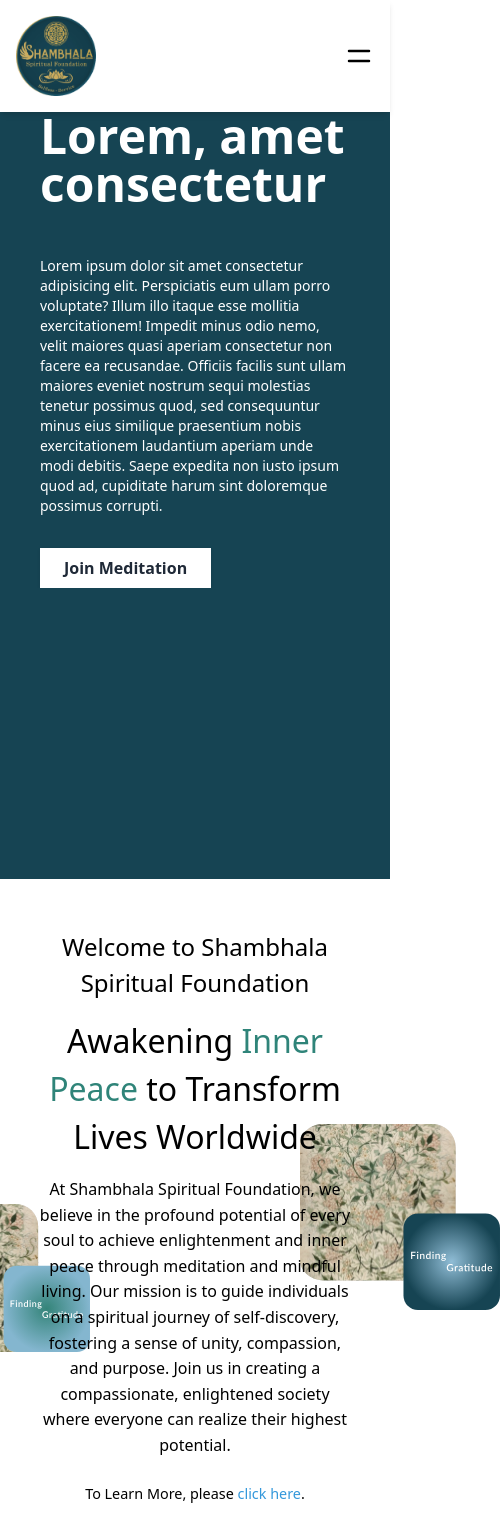
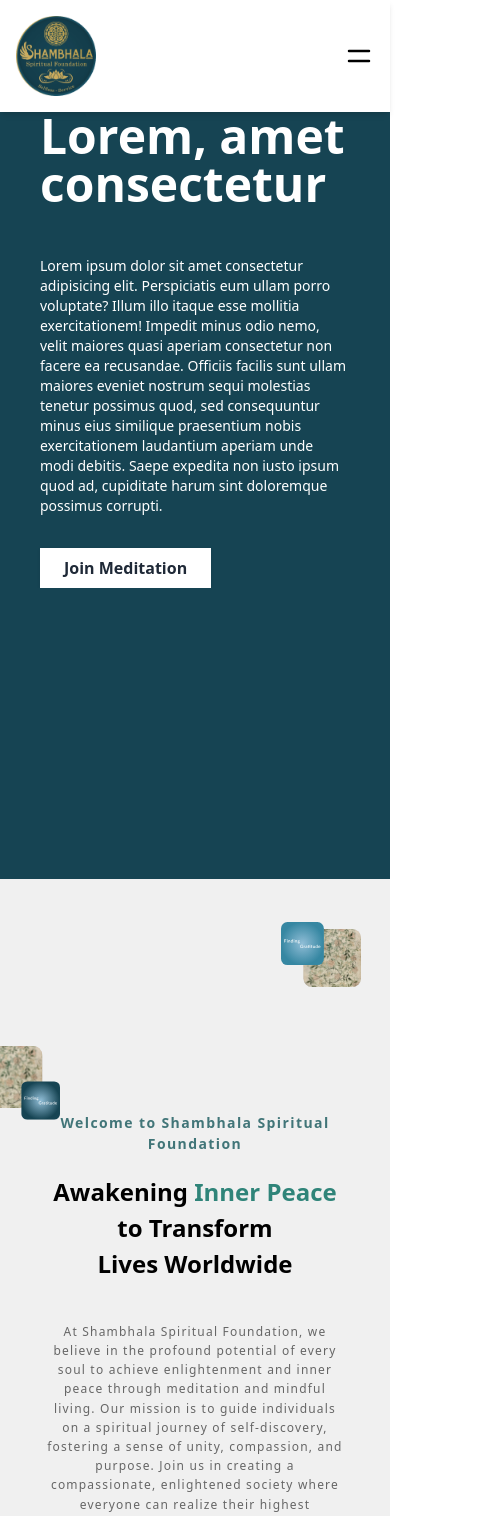
Before and after one commit to nidhirk2020/mercari_frontend, a React (Vite) app: page / in a window 390 px wide. Shown: the top 1516 px of the page, 500 px wide, since content can reach past the window. Built offline with nearby package versions, Linux system fonts and the light colour scheme.

Commit message:
shambhala components

```diff
--- a/src/Components/Home/ShambhalaComponent.jsx
+++ b/src/Components/Home/ShambhalaComponent.jsx
@@ -1,22 +1,26 @@
 import React from 'react';
+import '../Styles/ShambhalaComponent.css'; // Import the CSS file
 import box1 from '../../assets/box1.svg';
 import box2 from '../../assets/box2.svg';
 import box3 from '../../assets/box3.svg';
 
 const ShambhalaComponent = () => {
   return (
-    <div style={{ position: 'relative', display: 'flex', justifyContent: 'center', alignItems: 'center', height: '80vh' }}>
-      {/* Main Content Container */}
-      <div style={{ width: '80%', maxWidth: '733px', textAlign: 'center', position: 'relative', zIndex: 1 }}>
-        <h2 style={{ fontSize: '1.5rem', marginBottom: '1rem' }}>Welcome to Shambhala Spiritual Foundation</h2>
-        <h1 style={{ fontSize: '2rem', marginBottom: '1rem' }}>
-          Awakening <span style={{ color: '#2F8479' }}>Inner Peace</span> to Transform Lives Worldwide
+    <div className="shambhala-container">
+      <div className="shambhala-inner">
+
+        <div className="shambhala-content">
+          <h4 style={{ letterSpacing: '0.10em', marginBottom: '0.25rem', color: '#417578', fontWeight: '600', marginTop: '200px' }}>
+            Welcome to Shambhala Spiritual Foundation
+          </h4>
+          <h1 className='second-heading' style={{ marginBottom: '1rem', fontWeight: '600' }}>
+            Awakening <span style={{ color: '#2F8479' }}>Inner Peace</span> to Transform <br /> Lives Worldwide
           </h1>
-        <p style={{ fontSize: '1rem', lineHeight: '1.6', marginBottom: '1.5rem' }}>
+          <p style={{ lineHeight: '1.6', letterSpacing: '0.10em', marginBottom: '1.5rem', color: '#666', marginTop: '40px' }}>
             At Shambhala Spiritual Foundation, we believe in the profound potential of every soul to achieve enlightenment and inner peace through meditation and mindful living. Our mission is to guide individuals on a spiritual journey of self-discovery, fostering a sense of unity, compassion, and purpose. Join us in creating a compassionate, enlightened society where everyone can realize their highest potential.
           </p>
-        <p style={{ fontSize: '0.9rem' }}>
-          To Learn More, please <a href="#learn-more" style={{ color: '#3498db' }}>click here</a>.
+          <p>
+            To Learn More, please <a href="#learn-more" style={{ color: '#3498db', textDecoration: 'underline' }}>click here</a>.
           </p>
         </div>
 
@@ -24,22 +28,26 @@
         <img
           src={box1}
           alt="Box 1"
-        style={{ position: 'absolute', left: '300px', top: '50%', transform: 'translateY(-50%)', width: '200px' }}
+          className='box1'
+          style={{ position: 'absolute' }}
         />
 
         {/* Box 2 - Top Right of H1 */}
         <img
           src={box2}
           alt="Box 2"
-        style={{ position: 'absolute', right: '400px', top: '20%', width: '200px' }}
+          className='box2'
+          style={{ position: 'absolute' }}
         />
 
         {/* Box 3 - Bottom Right of Text */}
         <img
           src={box3}
           alt="Box 3"
-        style={{ position: 'absolute', right: '300px', bottom: '30%', width: '200px' }}
+          className='box3'
+          style={{ position: 'absolute' }}
         />
+      </div>
     </div>
   );
 }
--- a/src/Components/Pages/Home.jsx
+++ b/src/Components/Pages/Home.jsx
@@ -1,9 +1,10 @@
 import React from 'react';
 import CarouselComponent from '../Home/crousel';
+import ShambhalaComponent from '../Home/ShambhalaComponent';
 import ImageTextComponent from '../Home/ImageTextComponent';
 import Slider from '../Home/slider';
-import Resource from '../Home/resource';
-import ShambhalaComponent from '../Home/ShambhalaComponent';
+// import Resource from '../Home/resource';
+
 const Home = () => {
   return (
     <div>
@@ -12,7 +13,7 @@
       <ShambhalaComponent/>
       <ImageTextComponent/>
       <Slider/>
-      <Resource/>
+      {/* <Resource/> */}
     </div>
   );
 };
--- /dev/null
+++ b/src/Components/Styles/ShambhalaComponent.css
@@ -0,0 +1,261 @@
+/* ShambhalaComponent.css */
+.shambhala-container {
+    width: 100%;
+    display: flex;
+    justify-content: center;
+    align-items: center;
+    height: 600px;
+    background-color: #f0f0f0;
+}
+
+.shambhala-inner {
+    width: 1440px;
+    height: 600px;
+    position: relative;
+    text-align: center;
+    margin-bottom: 100px;
+}
+
+.second-heading {
+    font-size: 32px;
+    font-weight: 800;
+}
+
+.shambhala-content {
+    width: 100%;
+    max-width: 60%;
+    margin: 0 auto;
+    position: relative;
+    z-index: 1;
+    padding: 0 20px;
+}
+
+.shambhala-inner {
+    max-width: 85%;
+    height: 500px; /* Reduce height for 1024px frame */
+  }
+
+  .box1 {
+    width: 200px;
+    left: 30px;
+    top: 90%;
+    transform: translateY(-50%);
+}
+
+.box2 {
+    width: 200px;
+    right: 140px;
+    top: 90px;
+}
+
+.box3 {
+    width: 200px;
+    right: 5px;
+    bottom: 10%;
+    top: 90%;
+}
+
+
+@media (min-width:1440px) {
+    .shambhala-inner {
+        max-width: 85%;
+        height: 500px; /* Reduce height for 1024px frame */
+      }
+
+      .box1 {
+        width: 200px;
+        left: 30px;
+        top: 90%;
+        transform: translateY(-50%);
+    }
+
+    .box2 {
+        width: 200px;
+        right: 140px;
+        top: 90px;
+    }
+
+    .box3 {
+        width: 200px;
+        right: 5px;
+        bottom: 10%;
+        top: 90%;
+    }
+
+}
+
+/* Responsive Styling */
+@media (max-width: 1024px) {
+    .shambhala-inner {
+      max-width: 85%;
+      height: 400px; /* Reduce height for 1024px frame */
+      margin-bottom: 300px;
+    }
+
+    .shambhala-container {
+        height: 550px;
+    }
+
+    .shambhala-content {
+      max-width: 70%;
+      margin-bottom: 200px;
+    }
+
+    .shambhala-content h4 {
+      margin-top: 50px;
+      font-size: 14px;
+      font-weight: 600;
+    }
+
+    .shambhala-content h1 {
+      font-size: 32px;
+    }
+
+    .shambhala-content p {
+      font-size: 14px;
+    }
+
+    /* Adjusting position and size for each box */
+    .box1 {
+        width: 150px;
+        left: -30px;
+        top: 110%;
+        transform: translateY(-50%);
+    }
+
+    .box2 {
+        width: 150px;
+        right: 80px;
+        top: 90px;
+    }
+
+    .box3 {
+        width: 150px;
+        right: -50px;
+        bottom: 15%;
+        top: 450px;
+    }
+}
+
+@media (max-width: 768px) {
+    .shambhala-inner {
+      max-width: 80%;
+      height: 200px;
+      margin-bottom: 400px;
+    }
+
+    .shambhala-container {
+        height: 450px;
+    }
+
+    .shambhala-content h4 {
+      margin-top: 30px;
+      font-size: 12px;
+    }
+
+    .shambhala-content h1 {
+      font-size: 20px;
+    }
+
+    .shambhala-content p {
+      font-size: 11px;
+      margin-bottom: 200px;
+    }
+
+    .box1, .box2, .box3 {
+      width: 100px; /* Smaller size for mobile */
+    }
+
+    .box1 {
+        width: 140px;
+        left: -60px;
+        top: 200%;
+        transform: translateY(-50%);
+    }
+
+    .box2 {
+        width: 140px;
+        right: 20px;
+        top: 120px;
+    }
+
+    .box3 {
+        width: 140px;
+        right: -60px;
+        bottom: 15%;
+        top: 380px;
+    }
+
+    @media (max-width: 479px) {
+        .shambhala-container {
+            width: 100%;
+            overflow-x: hidden; /* Prevent horizontal overflow */
+            padding: 10px 0;
+            margin: 0 auto;
+            height: 800px; /* Set to viewport height for better visibility */
+            display: flex;
+            justify-content: center;
+            align-items: center;
+            flex-direction: column;
+        }
+
+        .shambhala-inner {
+            max-width: 90%;
+            height: auto;
+            margin-top: 50px;
+            margin-bottom: 100px; /* Add bottom margin for spacing */
+        }
+
+        .shambhala-content {
+            max-width: 90%;
+            margin: 0 auto;
+            text-align: center;
+            padding: 0 10px;
+        }
+
+        .shambhala-content h4 {
+            font-size: 14px;
+            margin-top: 20px;
+        }
+
+        .shambhala-content h1 {
+            font-size: 24px;
+            margin: 20px 0;
+        }
+
+        .shambhala-content p {
+            font-size: 12px;
+            line-height: 1.6;
+            margin-bottom: 20px;
+        }
+
+        /* Adjust box sizes and positions to fit content */
+        .box1 {
+            width: 80px;
+            left: -40px; /* Adjust left position to avoid side overflow */
+            top: 25%;
+            transform: translateY(-50%);
+            position: absolute;
+        }
+
+        .box2 {
+            width: 80px;
+            right: 10px; /* Adjust right position to avoid side overflow */
+            top: 10px;
+            position: absolute;
+        }
+
+        .box3 {
+            width: 80px;
+            right: -40px; /* Adjust right position to avoid side overflow */
+            bottom: 20px;
+            position: absolute;
+            transform: translateY(-50%);
+            top: 650px;
+        }
+    }
+
+
+
+
+}
```
Also changed, not shown: src/Components/Layouts/Navbar.jsx (+81 -38 lines). Lines whose indentation alone changed are shown as unchanged.
